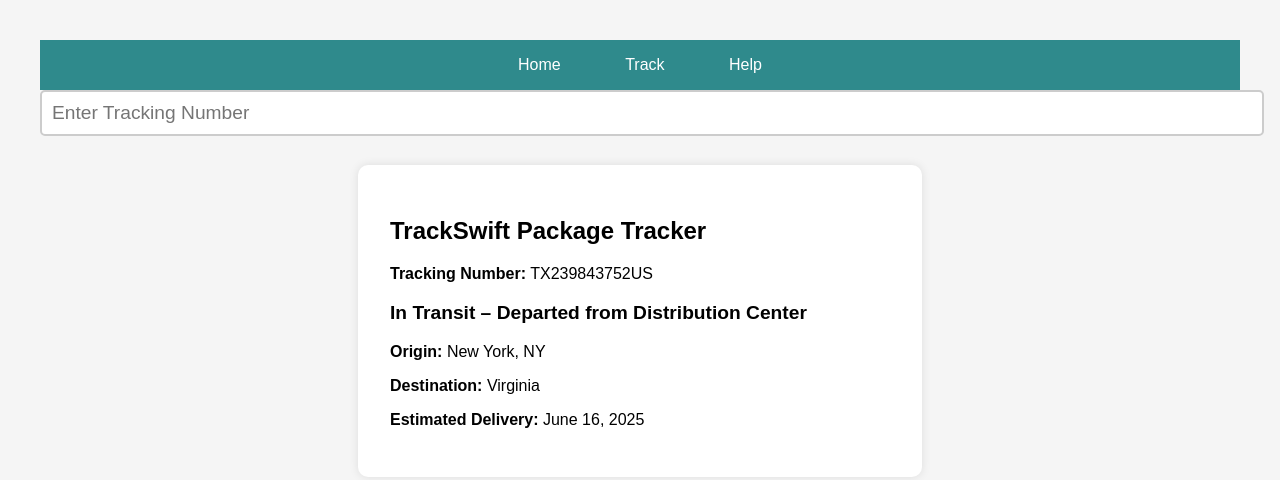
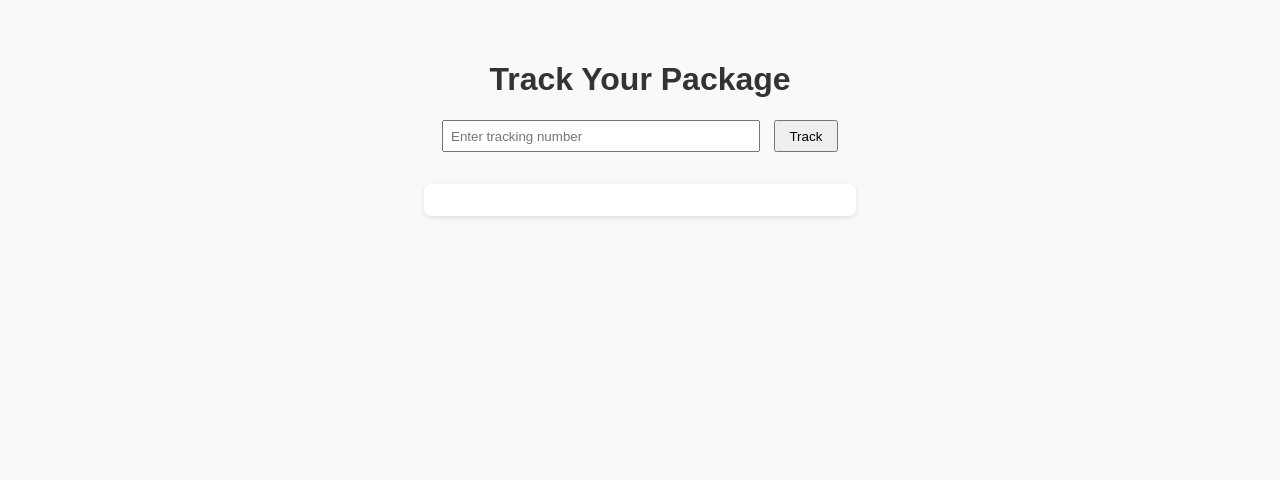
Before and after one commit to TrackSwift-APP/trackswift-app, a plain HTML site: page index.html in a window 1280 px wide. Drawn offline with Linux system fonts and the light colour scheme.

Commit message:
Update index.html

```diff
--- a/index.html
+++ b/index.html
@@ -2,95 +2,72 @@
 <html lang="en">
 <head>
   <meta charset="UTF-8" />
-  <meta name="viewport" content="width=device-width, initial-scale=1.0" />
+  <meta name="viewport" content="width=device-width, initial-scale=1.0"/>
   <title>TrackSwift</title>
   <style>
-    body { font-family: Arial, sans-serif; padding: 2em; background: #f5f5f5; }
-    .tracker { background: #fff; padding: 2em; border-radius: 10px; max-width: 500px; margin: auto; box-shadow: 0 0 10px rgba(0,0,0,0.1); }
-    .status { font-weight: bold; font-size: 1.2em; margin-top: 1em; }
-
-    /* Search Bar Styles */
-    .search-bar {
-      width: 100%;
-      padding: 10px;
-      font-size: 1.2em;
-      border: 2px solid #ccc;
-      border-radius: 5px;
-      margin-bottom: 1.5em;
-    }
-
-    /* Beach Bar Styles */
-    .navbar {
-      background-color: #2f8a8c;
-      padding: 1em;
+    body {
+      font-family: Arial, sans-serif;
+      padding: 2em;
+      background-color: #f9f9f9;
       text-align: center;
     }
-
-    .navbar a {
-      color: white;
-      text-decoration: none;
-      padding: 10px 20px;
-      margin: 0 10px;
-      border-radius: 5px;
+    h1 {
+      color: #333;
     }
-
-    .navbar a:hover {
-      background-color: #1c6163;
+    input[type="text"] {
+      padding: 0.5em;
+      width: 60%;
+      max-width: 300px;
+    }
+    button {
+      padding: 0.5em 1em;
+      margin-left: 10px;
+    }
+    #result {
+      margin-top: 2em;
+      text-align: left;
+      max-width: 400px;
+      margin-left: auto;
+      margin-right: auto;
+      background: #fff;
+      padding: 1em;
+      border-radius: 8px;
+      box-shadow: 0 2px 5px rgba(0,0,0,0.1);
     }
   </style>
 </head>
 <body>
-  <!-- Beach Bar (Navigation Bar) -->
-  <div class="navbar">
-    <a href="#home">Home</a>
-    <a href="#track">Track</a>
-    <a href="#help">Help</a>
-  </div>
+  <h1>Track Your Package</h1>
+  <input type="text" id="trackingNumber" placeholder="Enter tracking number">
+  <button onclick="trackPackage()">Track</button>
 
-  <!-- Search Bar for Tracking Number -->
-  <input type="text" id="trackingInput" class="search-bar" placeholder="Enter Tracking Number" />
-
-  <div class="tracker">
-    <h2>TrackSwift Package Tracker</h2>
-    <p><strong>Tracking Number:</strong> <span id="trackingNumber">TX239843752US</span></p>
-    <p class="status" id="status">Loading status...</p>
-    <p><strong>Origin:</strong> New York, NY</p>
-    <p><strong>Destination:</strong> Virginia</p>
-    <p><strong>Estimated Delivery:</strong> June 16, 2025</p>
-  </div>
+  <div id="result"></div>
 
   <script>
-    // Initialize the tracking number and status
-    const trackingNumber = "TX239843752US";
-    const trackingInput = document.getElementById('trackingInput');
-    const statusEl = document.getElementById('status');
-    const trackingNumberDisplay = document.getElementById('trackingNumber');
-    const customsHoldDate = new Date('2025-06-16');
+    const trackingData = {
+      "TX239843752US": [
+        { date: "May 5", location: "New York, NY", status: "Shipment created" },
+        { date: "May 6", location: "Philadelphia, PA", status: "In transit" },
+        { date: "May 8", location: "Washington, DC", status: "In transit" },
+        { date: "May 11", location: "Richmond, VA", status: "Arrived at sorting facility" },
+        { date: "May 13", location: "Norfolk, VA", status: "Out for delivery" },
+        { date: "May 16", location: "Virginia Beach, VA", status: "Customs Hold" }
+      ]
+    };
 
-    // Update status based on date
-    function updateTrackingStatus() {
-      const today = new Date();
+    function trackPackage() {
+      const input = document.getElementById('trackingNumber').value.trim();
+      const resultDiv = document.getElementById('result');
+      resultDiv.innerHTML = '';
 
-      // If the current date is before June 16th, show 'In Transit'
-      if (today < customsHoldDate) {
-        statusEl.textContent = "In Transit – Departed from Distribution Center";
+      if (trackingData[input]) {
+        trackingData[input].forEach(update => {
+          resultDiv.innerHTML += `<p><strong>${update.date}</strong> - ${update.location}<br>${update.status}</p>`;
+        });
       } else {
-        statusEl.textContent = "Customs Hold";
+        resultDiv.innerHTML = "<p>Tracking number not found.</p>";
       }
     }
-
-    // Listen for input change (tracking number search)
-    trackingInput.addEventListener('input', function() {
-      const userInput = trackingInput.value.trim().toUpperCase();
-      if (userInput === trackingNumber) {
-        updateTrackingStatus();
-      } else {
-        statusEl.textContent = "Tracking number not found. Please check again.";
-      }
-    });
-
-    // Display default tracking status
-    updateTrackingStatus();
   </script>
 </body>
 </html>
```
